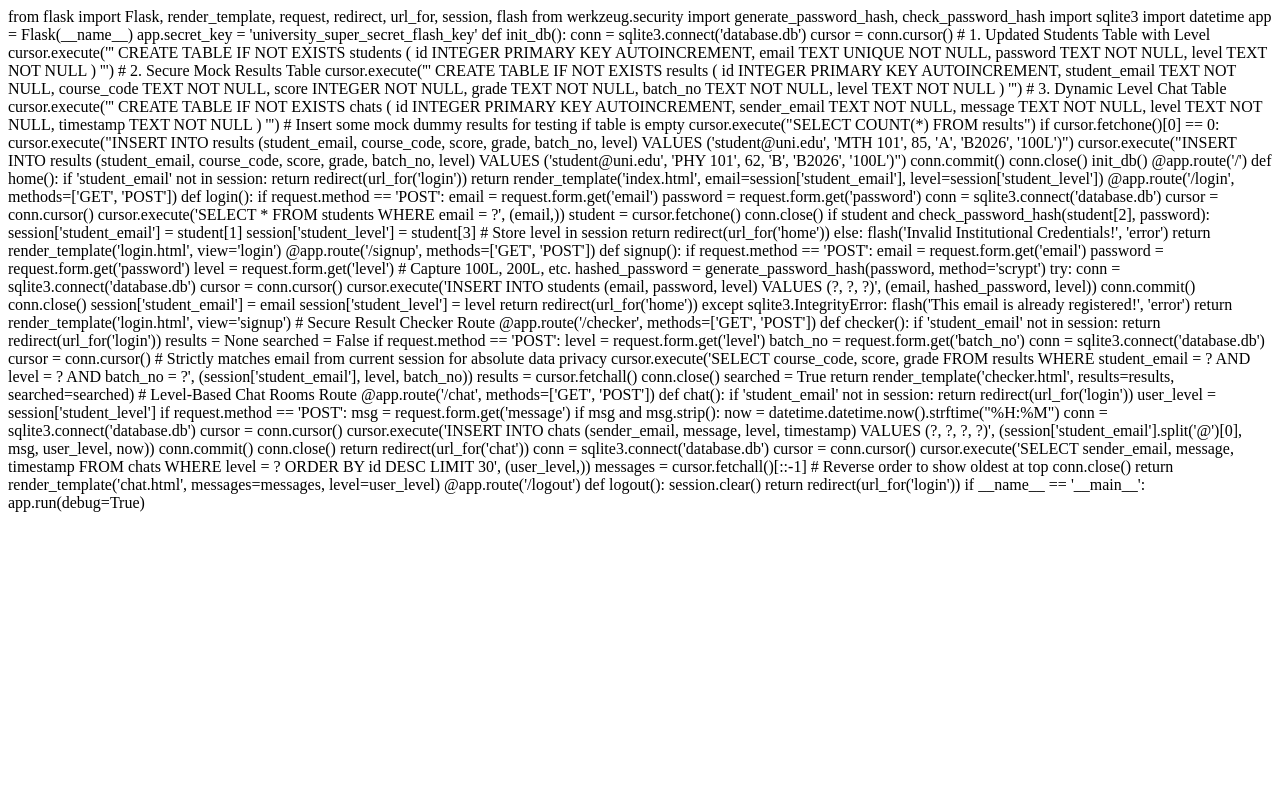
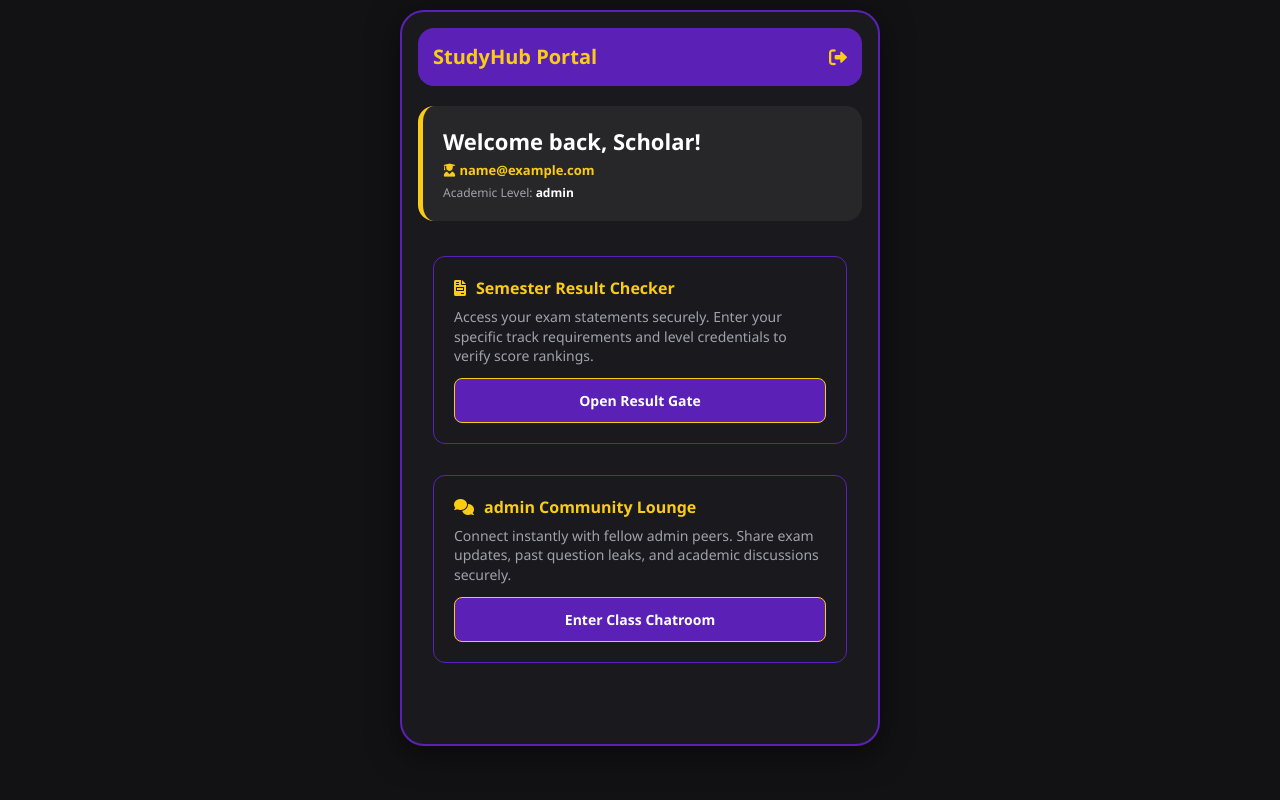
Before and after one commit to ifechukwuwinner6-ctrl/student-study-hub, a Flask app: page / in a window 1280 px wide. Run offline with Flask 3, Linux system fonts and the light colour scheme; the visitor is signed in with stand-in values (Sample User, id 1).

Commit message:
Update index.html

```diff
--- a/templates/index.html
+++ b/templates/index.html
@@ -1,156 +1,42 @@
-from flask import Flask, render_template, request, redirect, url_for, session, flash
-from werkzeug.security import generate_password_hash, check_password_hash
-import sqlite3
-import datetime
+<!DOCTYPE html>
+<html lang="en">
+<head>
+    <meta charset="UTF-8">
+    <meta name="viewport" content="width=device-width, initial-scale=1.0, maximum-scale=1.0, user-scalable=no">
+    <title>StudyHub Portal</title>
+    <link rel="stylesheet" href="{{ url_for('static', filename='style.css') }}">
+    <link rel="stylesheet" href="https://cdnjs.cloudflare.com/ajax/libs/font-awesome/6.0.0/css/all.min.css">
+</head>
+<body style="background-color: #121214; color: white;">
 
-app = Flask(__name__)
-app.secret_key = 'university_super_secret_flash_key'
+    <div class="app-container">
+        <header class="app-header" style="display: flex; justify-content: space-between; align-items: center; padding: 15px; border-bottom: 1px solid #5B21B6;">
+            <h1 style="color: #FACC15; margin: 0; font-size: 20px;">StudyHub Portal</h1>
+            <a href="/logout" style="color: #FACC15; font-size: 18px; text-decoration: none;"><i class="fas fa-sign-out-alt"></i></a>
+        </header>
 
-def init_db():
-    conn = sqlite3.connect('database.db')
-    cursor = conn.cursor()
-    # 1. Updated Students Table with Level
-    cursor.execute('''
-        CREATE TABLE IF NOT EXISTS students (
-            id INTEGER PRIMARY KEY AUTOINCREMENT,
-            email TEXT UNIQUE NOT NULL,
-            password TEXT NOT NULL,
-            level TEXT NOT NULL
-        )
-    ''')
-    # 2. Secure Mock Results Table
-    cursor.execute('''
-        CREATE TABLE IF NOT EXISTS results (
-            id INTEGER PRIMARY KEY AUTOINCREMENT,
-            student_email TEXT NOT NULL,
-            course_code TEXT NOT NULL,
-            score INTEGER NOT NULL,
-            grade TEXT NOT NULL,
-            batch_no TEXT NOT NULL,
-            level TEXT NOT NULL
-        )
-    ''')
-    # 3. Dynamic Level Chat Table
-    cursor.execute('''
-        CREATE TABLE IF NOT EXISTS chats (
-            id INTEGER PRIMARY KEY AUTOINCREMENT,
-            sender_email TEXT NOT NULL,
-            message TEXT NOT NULL,
-            level TEXT NOT NULL,
-            timestamp TEXT NOT NULL
-        )
-    ''')
+        <div class="welcome-section" style="padding: 20px; text-align: left;">
+            <h2 style="margin: 0; font-size: 22px;">Welcome back, Scholar!</h2>
+            <p style="color: #FACC15; font-weight: 600; margin: 5px 0 0 0;"><i class="fas fa-user-graduate"></i> {{ email }}</p>
+            <p style="color: #A1A1AA; font-size: 12px; margin: 5px 0 0 0;">Academic Level: <span style="color:#FFFFFF; font-weight:700;">{{ level }}</span></p>
+        </div>
 
-    # Insert some mock dummy results for testing if table is empty
-    cursor.execute("SELECT COUNT(*) FROM results")
-    if cursor.fetchone()[0] == 0:
-        cursor.execute("INSERT INTO results (student_email, course_code, score, grade, batch_no, level) VALUES ('student@uni.edu', 'MTH 101', 85, 'A', 'B2026', '100L')")
-        cursor.execute("INSERT INTO results (student_email, course_code, score, grade, batch_no, level) VALUES ('student@uni.edu', 'PHY 101', 62, 'B', 'B2026', '100L')")
+        <main class="main-content" style="padding: 15px; display: flex; flex-direction: column; gap: 15px;">
+            <!-- Result Checker -->
+            <div class="dept-card" style="background: #1A1A1E; padding: 20px; border-radius: 12px; border: 1px solid #5B21B6;">
+                <h3 style="color: #FACC15; margin-top: 0;"><i class="fas fa-file-invoice"></i> Semester Result Checker</h3>
+                <p style="color: #A1A1AA; font-size: 14px; line-height: 1.4;">Access your exam statements securely. Enter your specific track requirements and level credentials to verify score rankings.</p>
+                <a href="/checker" class="action-btn" style="display: block; text-align: center; background: #5B21B6; color: white; padding: 12px; border-radius: 8px; text-decoration: none; font-weight: bold; margin-top: 10px;">Open Result Gate</a>
+            </div>
 
-    conn.commit()
-    conn.close()
+            <!-- Level Lounge Chat -->
+            <div class="dept-card" style="background: #1A1A1E; padding: 20px; border-radius: 12px; border: 1px solid #5B21B6;">
+                <h3 style="color: #FACC15; margin-top: 0;"><i class="fas fa-comments"></i> {{ level }} Community Lounge</h3>
+                <p style="color: #A1A1AA; font-size: 14px; line-height: 1.4;">Connect instantly with fellow {{ level }} peers. Share exam updates, past question leaks, and academic discussions securely.</p>
+                <a href="/chat" class="action-btn" style="display: block; text-align: center; background: #5B21B6; color: white; padding: 12px; border-radius: 8px; text-decoration: none; font-weight: bold; margin-top: 10px;">Enter Class Chatroom</a>
+            </div>
+        </main>
+    </div>
 
-init_db()
-
-@app.route('/')
-def home():
-    if 'student_email' not in session:
-        return redirect(url_for('login'))
-    return render_template('index.html', email=session['student_email'], level=session['student_level'])
-
-@app.route('/login', methods=['GET', 'POST'])
-def login():
-    if request.method == 'POST':
-        email = request.form.get('email')
-        password = request.form.get('password')
-
-        conn = sqlite3.connect('database.db')
-        cursor = conn.cursor()
-        cursor.execute('SELECT * FROM students WHERE email = ?', (email,))
-        student = cursor.fetchone()
-        conn.close()
-
-        if student and check_password_hash(student[2], password):
-            session['student_email'] = student[1]
-            session['student_level'] = student[3] # Store level in session
-            return redirect(url_for('home'))
-        else:
-            flash('Invalid Institutional Credentials!', 'error')
-    return render_template('login.html', view='login')
-
-@app.route('/signup', methods=['GET', 'POST'])
-def signup():
-    if request.method == 'POST':
-        email = request.form.get('email')
-        password = request.form.get('password')
-        level = request.form.get('level') # Capture 100L, 200L, etc.
-        hashed_password = generate_password_hash(password, method='scrypt')
-
-        try:
-            conn = sqlite3.connect('database.db')
-            cursor = conn.cursor()
-            cursor.execute('INSERT INTO students (email, password, level) VALUES (?, ?, ?)', (email, hashed_password, level))
-            conn.commit()
-            conn.close()
-            session['student_email'] = email
-            session['student_level'] = level
-            return redirect(url_for('home'))
-        except sqlite3.IntegrityError:
-            flash('This email is already registered!', 'error')
-    return render_template('login.html', view='signup')
-
-# Secure Result Checker Route
-@app.route('/checker', methods=['GET', 'POST'])
-def checker():
-    if 'student_email' not in session: return redirect(url_for('login'))
-    results = None
-    searched = False
-
-    if request.method == 'POST':
-        level = request.form.get('level')
-        batch_no = request.form.get('batch_no')
-
-        conn = sqlite3.connect('database.db')
-        cursor = conn.cursor()
-        # Strictly matches email from current session for absolute data privacy
-        cursor.execute('SELECT course_code, score, grade FROM results WHERE student_email = ? AND level = ? AND batch_no = ?',
-                       (session['student_email'], level, batch_no))
-        results = cursor.fetchall()
-        conn.close()
-        searched = True
-
-    return render_template('checker.html', results=results, searched=searched)
-
-# Level-Based Chat Rooms Route
-@app.route('/chat', methods=['GET', 'POST'])
-def chat():
-    if 'student_email' not in session: return redirect(url_for('login'))
-    user_level = session['student_level']
-
-    if request.method == 'POST':
-        msg = request.form.get('message')
-        if msg and msg.strip():
-            now = datetime.datetime.now().strftime("%H:%M")
-            conn = sqlite3.connect('database.db')
-            cursor = conn.cursor()
-            cursor.execute('INSERT INTO chats (sender_email, message, level, timestamp) VALUES (?, ?, ?, ?)',
-                           (session['student_email'].split('@')[0], msg, user_level, now))
-            conn.commit()
-            conn.close()
-            return redirect(url_for('chat'))
-
-    conn = sqlite3.connect('database.db')
-    cursor = conn.cursor()
-    cursor.execute('SELECT sender_email, message, timestamp FROM chats WHERE level = ? ORDER BY id DESC LIMIT 30', (user_level,))
-    messages = cursor.fetchall()[::-1] # Reverse order to show oldest at top
-    conn.close()
-
-    return render_template('chat.html', messages=messages, level=user_level)
-
-@app.route('/logout')
-def logout():
-    session.clear()
-    return redirect(url_for('login'))
-
-if __name__ == '__main__':
-    app.run(debug=True)
+</body>
+</html>
```
